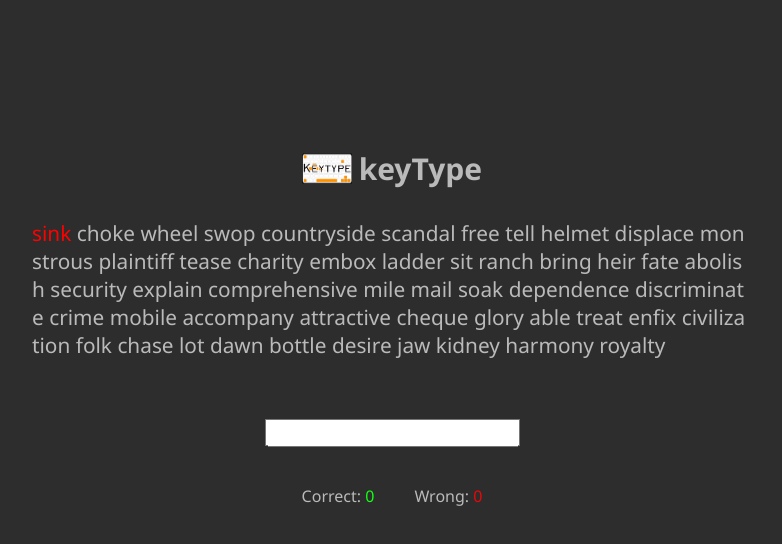
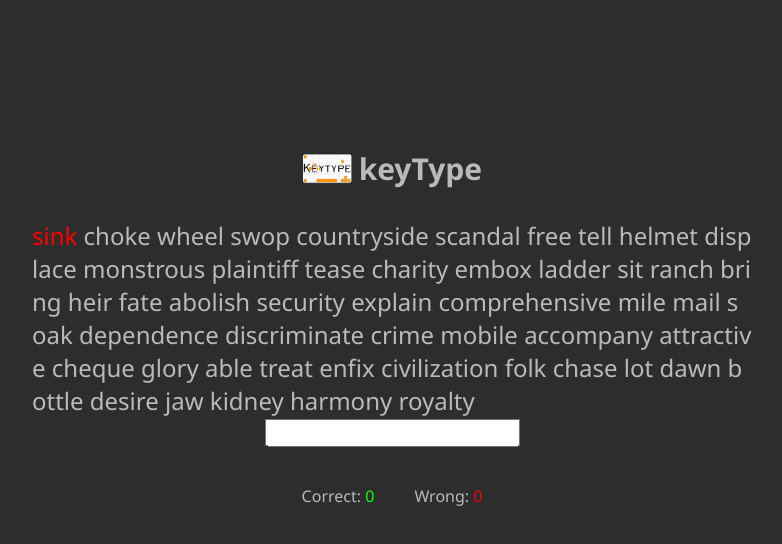
Before and after one commit to Rudresh-pandey/KeyType, a React (Create React App) app: page / in a window 1280 px wide. Shown: the top 544 px of the page, without its empty margins (248-1030 px from the left). Built offline with nearby package versions, Linux system fonts and the light colour scheme.

Commit message:
word limit check

```diff
--- a/src/components/Wordinput.js
+++ b/src/components/Wordinput.js
@@ -75,7 +75,7 @@ export default function Wordinput() {
         setInput(event.target.value);
     }
 
-    let counter = 0;
+    // let counter = 0;
     // let result = [];
     return (
         <>
@@ -87,14 +87,17 @@ export default function Wordinput() {
                 </div>
                 <div id='WordList' >
                     {outputData.map((data) => {
-                        if (outputData[i] === data && counter === 0) {
-                            counter++;
+                        if (outputData[i] === data) {
+
                             return <span style={{ color: "red" }}>{data}&nbsp;</span>
+                        }
+                        else if (i === 50) {
+                            return null;
                         }
                         else {
                             return <span>{data}&nbsp;</span>
                         }
-                        // return null;
+
                     })}
                 </div>
 
--- a/src/components/style.css
+++ b/src/components/style.css
@@ -11,7 +11,7 @@ body{
 }
 
 span{
-    font-size: 1.3em;
+    font-size: 1.5em;
 }
 
 .middleBox{
```
